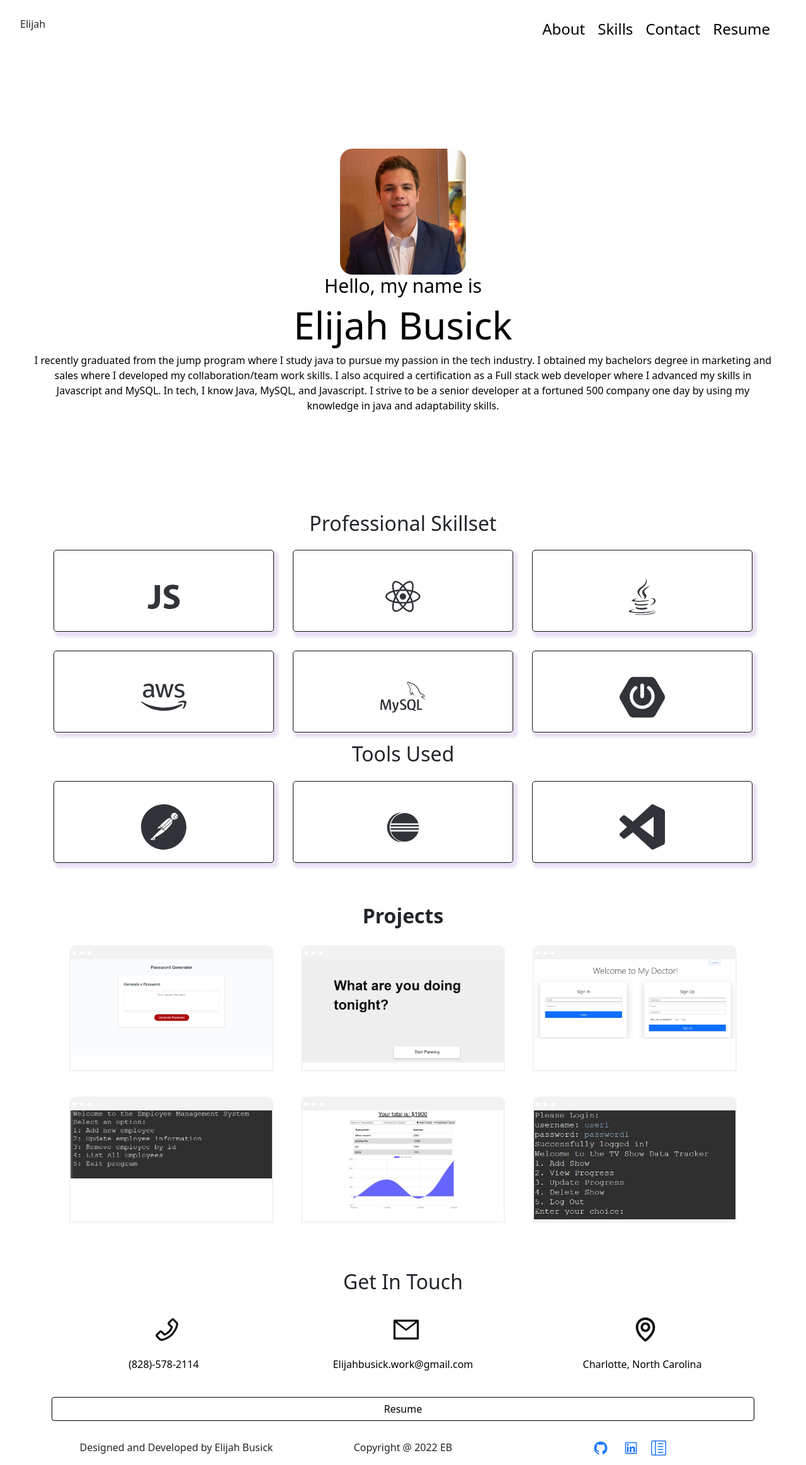
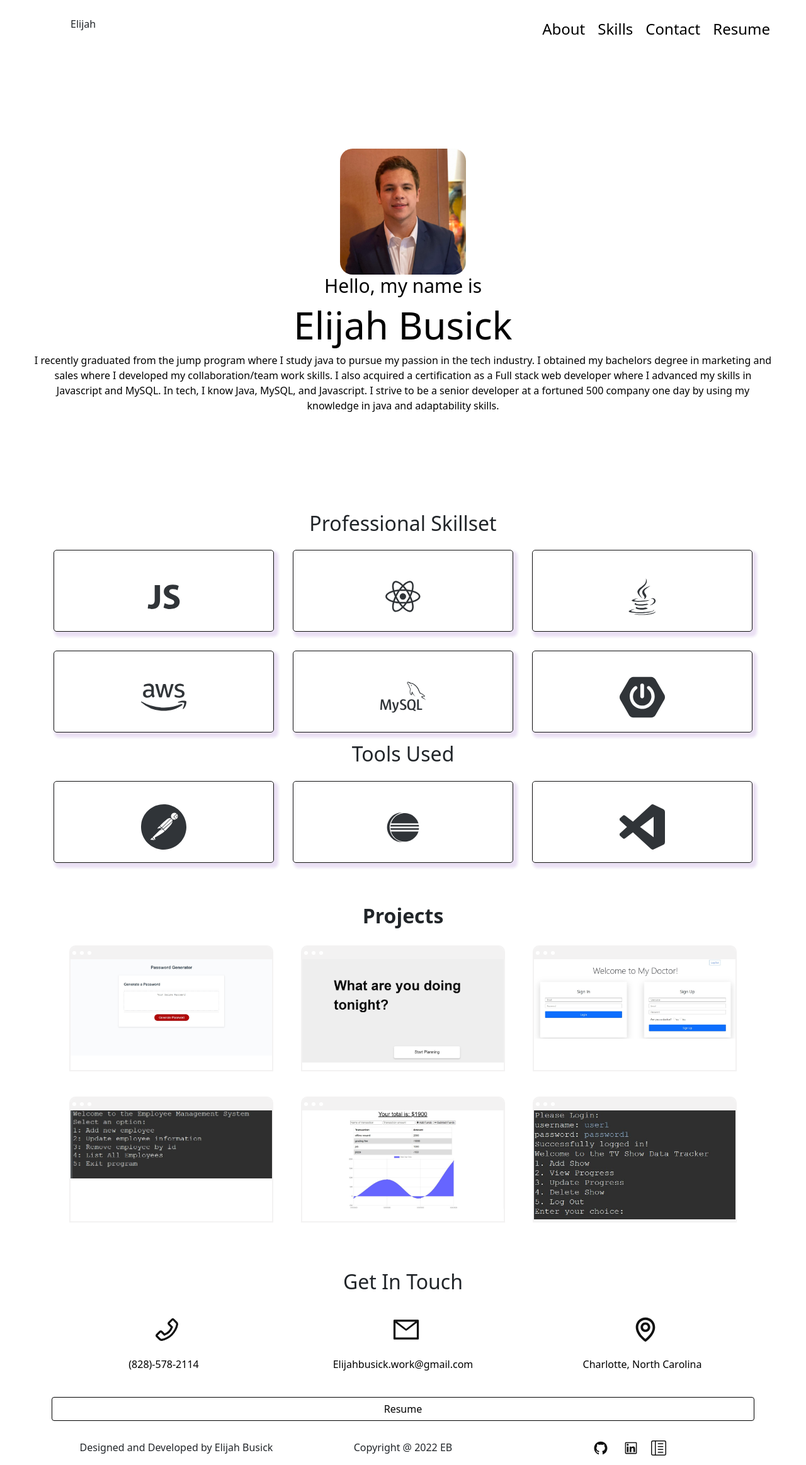
Before and after one commit to Elijahb22/the-portfolio, a React (Create React App) app: page / in a window 1280 px wide. Shown: the whole page at 63% size. Built offline with nearby package versions, Linux system fonts and the light colour scheme.

Commit message:
fix style in nav and footer

```diff
--- a/src/components/Footer/footer.css
+++ b/src/components/Footer/footer.css
@@ -25,6 +25,7 @@
 
 .a-f {
     text-decoration: none;
+    color: black;
 }
 
 .a-f:hover {
--- a/src/components/Nav/nav.css
+++ b/src/components/Nav/nav.css
@@ -1,6 +1,6 @@
 
 .nav-main{
-    padding-left: 20px !important;
+    padding-left: 100px !important;
 }
 .nav-w{
     padding: 20px 35px;
```
